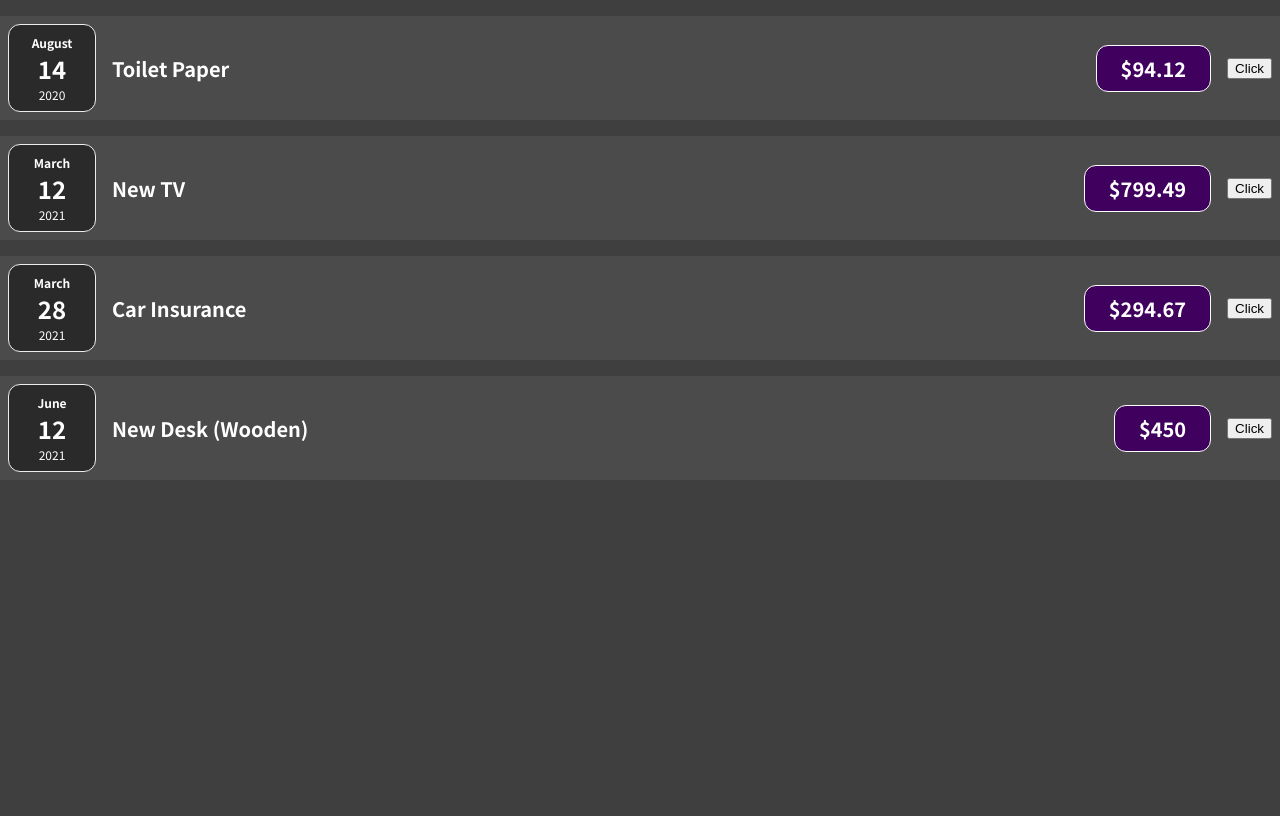
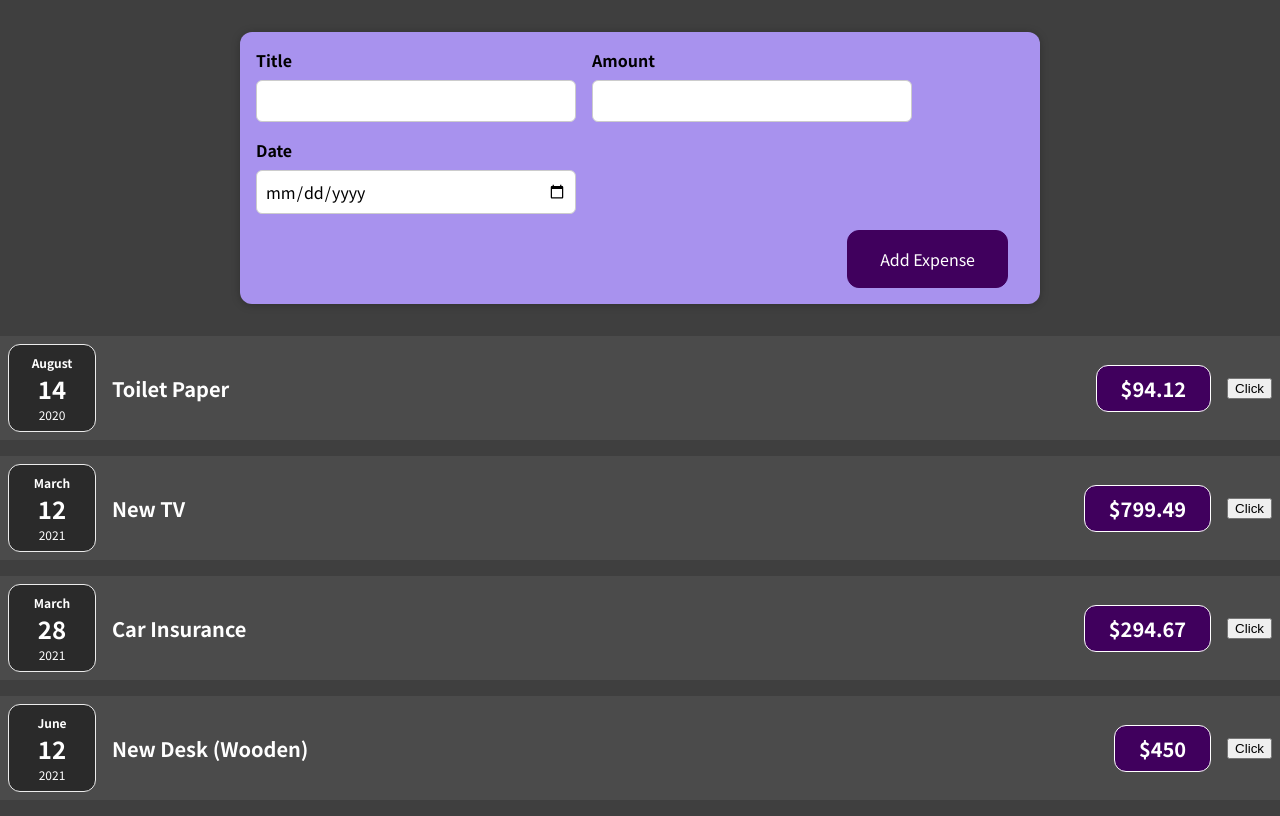
Before and after one commit to iamsomraj/Monitor-Your-Expense, a React (Create React App) app: page / in a window 1280 px wide. Built offline with nearby package versions, Linux system fonts and the light colour scheme.

Commit message:
Added ExpenseForm

```diff
--- a/src/App.tsx
+++ b/src/App.tsx
@@ -1,4 +1,5 @@
 import Expenses from "./components/Expense/Expenses";
+import NewExpense from "./components/NewExpense/NewExpense";
 
 const expenses = [
   {
@@ -25,6 +26,7 @@ const expenses = [
 const App: React.FC = () => {
   return (
     <div>
+      <NewExpense />
       <Expenses expenses={expenses} />
     </div>
   );
--- /dev/null
+++ b/src/components/NewExpense/ExpenseForm.css
@@ -0,0 +1,26 @@
+.new-expense__controls {
+  display: flex;
+  flex-wrap: wrap;
+  gap: 1rem;
+  margin-bottom: 1rem;
+  text-align: left;
+}
+
+.new-expense__control label {
+  font-weight: bold;
+  margin-bottom: 0.5rem;
+  display: block;
+}
+
+.new-expense__control input {
+  font: inherit;
+  padding: 0.5rem;
+  border-radius: 6px;
+  border: 1px solid #ccc;
+  width: 20rem;
+  max-width: 100%;
+}
+
+.new-expense__actions {
+  text-align: right;
+}
--- /dev/null
+++ b/src/components/NewExpense/ExpenseForm.tsx
@@ -0,0 +1,72 @@
+import React, { useState } from "react";
+import "./ExpenseForm.css";
+
+const ExpenseForm: React.FC = () => {
+  const [title, setTitle] = useState("");
+  const [amount, setAmount] = useState("");
+  const [date, setDate] = useState("");
+
+  const titleChangeHandler: React.ChangeEventHandler<HTMLInputElement> = (
+    event
+  ) => {
+    setTitle(event.target.value);
+  };
+
+  const amountChangeHandler: React.ChangeEventHandler<HTMLInputElement> = (
+    event
+  ) => {
+    setAmount(event.target.value);
+  };
+
+  const dateChangeHandler: React.ChangeEventHandler<HTMLInputElement> = (
+    event
+  ) => {
+    setDate(event.target.value);
+  };
+
+  const submitHandler: React.FormEventHandler<HTMLFormElement> = (event) => {
+    event.preventDefault();
+    const expenseItem = {
+      title,
+      amount,
+      date,
+    };
+    console.log(expenseItem);
+  };
+
+  return (
+    <form onSubmit={submitHandler}>
+      <div className="new-expense__controls">
+        <div className="new-expense__control">
+          <label>Title</label>
+          <input type="text" value={title} onChange={titleChangeHandler} />
+        </div>
+        <div className="new-expense__control">
+          <label>Amount</label>
+          <input
+            type="number"
+            min="0.01"
+            step="0.01"
+            value={amount}
+            onChange={amountChangeHandler}
+          />
+        </div>
+        <div className="new-expense__control">
+          <label>Date</label>
+          <input
+            type="date"
+            min="2019-01-01"
+            max="2022-12-31"
+            value={date}
+            onChange={dateChangeHandler}
+          />
+        </div>
+      </div>
+      <div className="new-expense__actions">
+        <button type="submit">Add Expense</button>
+      </div>
+    </form>
+  );
+};
+
+export default ExpenseForm;
--- /dev/null
+++ b/src/components/NewExpense/NewExpense.css
@@ -0,0 +1,38 @@
+.new-expense {
+  background-color: #a892ee;
+  padding: 1rem;
+  margin: 2rem auto;
+  width: 50rem;
+  max-width: 95%;
+  border-radius: 12px;
+  text-align: center;
+  box-shadow: 0 1px 8px rgba(0, 0, 0, 0.25);
+}
+
+.new-expense button {
+  font: inherit;
+  cursor: pointer;
+  padding: 1rem 2rem;
+  border: 1px solid #40005d;
+  background-color: #40005d;
+  color: white;
+  border-radius: 12px;
+  margin-right: 1rem;
+}
+
+.new-expense button:hover,
+.new-expense button:active {
+  background-color: #510674;
+  border-color: #510674;
+}
+
+.new-expense button.alternative {
+  color: #220131;
+  border-color: transparent;
+  background-color: transparent;
+}
+
+.new-expense button.alternative:hover,
+.new-expense button.alternative:active {
+  background-color: #ddb3f8;
+}
--- /dev/null
+++ b/src/components/NewExpense/NewExpense.tsx
@@ -0,0 +1,13 @@
+import React from "react";
+import ExpenseForm from "./ExpenseForm";
+import "./NewExpense.css";
+
+const NewExpense: React.FC = () => {
+  return (
+    <div className="new-expense">
+      <ExpenseForm />
+    </div>
+  );
+};
+
+export default NewExpense;
```
